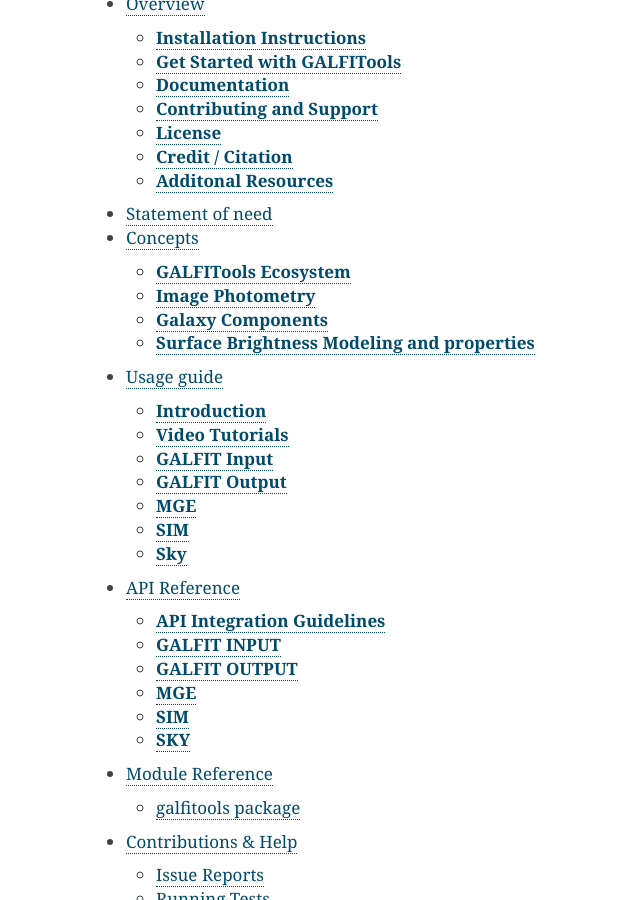
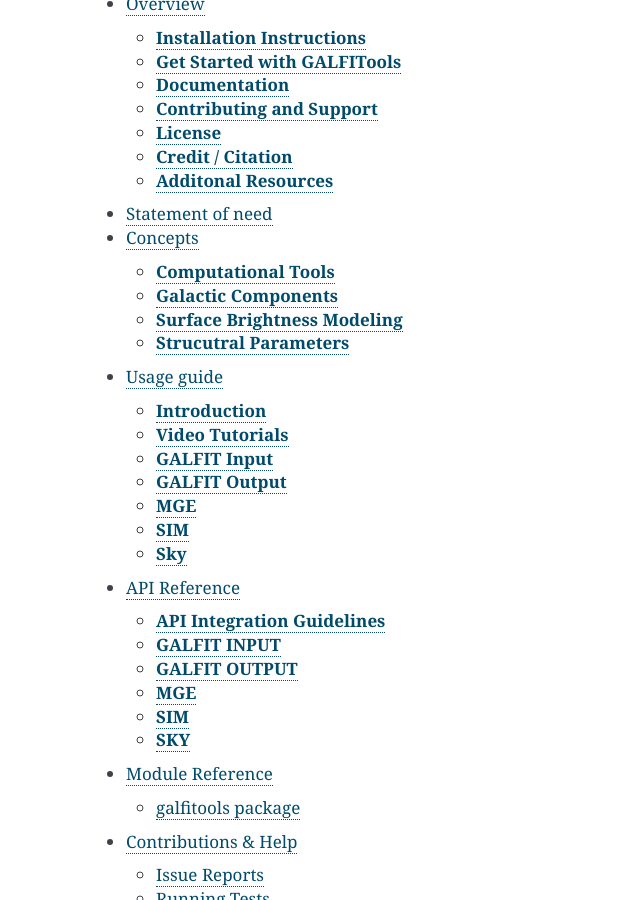
Before and after one commit to canorve/GALFITools, a Sphinx documentation site: the page built from docs/index.rst, in a window 1280 px wide and 900 px high, scrolled down 397 px. Shown: the whole window, without its empty margins (274-914 px from the left). Built offline with Sphinx 7.4.7, drawn with Linux system fonts in a browser that asks for light colours; some of the changed lines change nothing that is shown.

Commit message:
documentation update

```diff
--- a/docs/concepts.rst
+++ b/docs/concepts.rst
@@ -10,7 +10,7 @@ astronomical jargon.
 
 
 -------------------------
-**GALFITools Ecosystem**
+**Computational Tools**
 -------------------------
 
 .. _concept-galfit:
@@ -337,9 +337,9 @@ together in a single run.
 
 
 
---------------------
-**Image Photometry**
---------------------
+----------------------------
+**Photometric Parameters**
+-----------------------------
 
 .. _concept-star-image:
 
@@ -505,7 +505,7 @@ it strongly affects measured magnitudes and profiles.
 .. _concept-magnitude:
 
 Magnitude
----------
+-----------
 Magnitude is a logarithmic measure of the brightness of an astronomical
 object. A decrease of 1 magnitude corresponds to an increase in
 brightness by a factor of about 2.512. Fainter objects have larger
@@ -535,7 +535,7 @@ magnitude values, while brighter objects have smaller values.
 .. _concept-convolution:
 
 Convolution
------------
+------------
 In image analysis, convolution is the process of combining two
 functions, such as a model galaxy image and the point–spread function
 (PSF), to simulate how the model would appear through a telescope and
@@ -569,7 +569,7 @@ fit, giving less importance to noisy pixels.
 .. _concept-mag-zero:
 
 Magnitude zero point
---------------------
+---------------------
 The magnitude zero point is a calibration constant that converts between
 instrumental fluxes (in counts or electrons) and standard magnitudes. It
 depends on the instrument, filter, and exposure time. A correct zero
@@ -600,21 +600,11 @@ pixel. It depends on the telescope optics and detector.
 
 
 
-.. _concept-axis-ratio:
-
-Axis ratio
-----------
-The axis ratio (*b/a*) is the ratio of the minor axis length (*b*) to
-the major axis length (*a*) of an ellipse that describes the projected
-shape of a galaxy component. Values near 1 correspond to nearly circular
-objects, while smaller values indicate more elongated shapes.
 
 
-
-
-------------------------------
-**Galaxy Components**
-------------------------------
+-------------------------
+**Galactic Components**
+-------------------------
 
 
 .. _concept-bulge:
@@ -696,55 +686,11 @@ inflows toward the galaxy center.
 
 
 
-.. _concept-bt:
 
 
-Bulge–to–total luminosity ratio (B/T)
----------------------------------------
-
-The bulge–to–total luminosity ratio is the fraction of a galaxy’s total
-light that comes from the bulge compared to the sum of bulge and disk.
-It is commonly used to quantify galaxy morphology.
-
-**Related GALFITools API**
-
-- :py:func:`galfitools.galout.getBT.getBT`
-
-
-.. admonition:: Related GALFITools CLI commands
-   :class: seealso
-
-   - :ref:`getBT <routine-getBT>`
-
-
-.. _concept-effective-radius:
-
-Effective radius (Re)
------------------------
-
-The effective radius is the radius of a circular aperture that contains
-half of the total light of a galaxy or model component. It is a standard
-measure of galaxy size.
-
-
-**Related GALFITools API**
-
-- :py:func:`galfitools.galout.getRads.getReComp`
-- :py:func:`galfitools.galout.getMeRad.getMeRad`
-
-
-.. admonition:: Related GALFITools CLI commands
-   :class: seealso
-
-   - :ref:`getReComp <routine-getReComp>`
-   - :ref:`getMeRad <routine-getMeRad>`
-
-
-
-
-----------------------------------------------
-**Surface Brightness Modeling and properties**
-----------------------------------------------
+--------------------------------
+**Surface Brightness Modeling**
+--------------------------------
 
 .. _concept-sersic:
 
@@ -800,7 +746,7 @@ dynamical modeling.
 .. _concept-nuker:
 
 Nuker profile
--------------
+---------------
 The Nuker profile is a broken power–law function used to describe the
 inner surface brightness distribution of galaxies, especially elliptical
 galaxies and bulges. It is defined by an inner slope, an outer slope,
@@ -821,6 +767,66 @@ early–type galaxies observed with the Hubble Space Telescope.
    - :ref:`getBreak <routine-getBreak>`
    - :ref:`getBreak2 <routine-getBreak2>`
    - :ref:`getSlope <routine-getSlope>`
+
+
+---------------------------------
+**Strucutral Parameters**
+---------------------------------
+
+.. _concept-bt:
+
+Bulge–to–total luminosity ratio (B/T)
+---------------------------------------
+
+The bulge–to–total luminosity ratio is the fraction of a galaxy’s total
+light that comes from the bulge compared to the sum of bulge and disk.
+It is commonly used to quantify galaxy morphology.
+
+**Related GALFITools API**
+
+- :py:func:`galfitools.galout.getBT.getBT`
+
+
+.. admonition:: Related GALFITools CLI commands
+   :class: seealso
+
+   - :ref:`getBT <routine-getBT>`
+
+
+.. _concept-effective-radius:
+
+Effective radius (Re)
+-----------------------
+
+The effective radius is the radius of a circular aperture that contains
+half of the total light of a galaxy or model component. It is a standard
+measure of galaxy size.
+
+
+**Related GALFITools API**
+
+- :py:func:`galfitools.galout.getRads.getReComp`
+- :py:func:`galfitools.galout.getMeRad.getMeRad`
+
+
+.. admonition:: Related GALFITools CLI commands
+   :class: seealso
+
+   - :ref:`getReComp <routine-getReComp>`
+   - :ref:`getMeRad <routine-getMeRad>`
+
+
+
+.. _concept-axis-ratio:
+
+Axis ratio
+----------
+The axis ratio (*b/a*) is the ratio of the minor axis length (*b*) to
+the major axis length (*a*) of an ellipse that describes the projected
+shape of a galaxy component. Values near 1 correspond to nearly circular
+objects, while smaller values indicate more elongated shapes.
+
+
 
 
 
```
